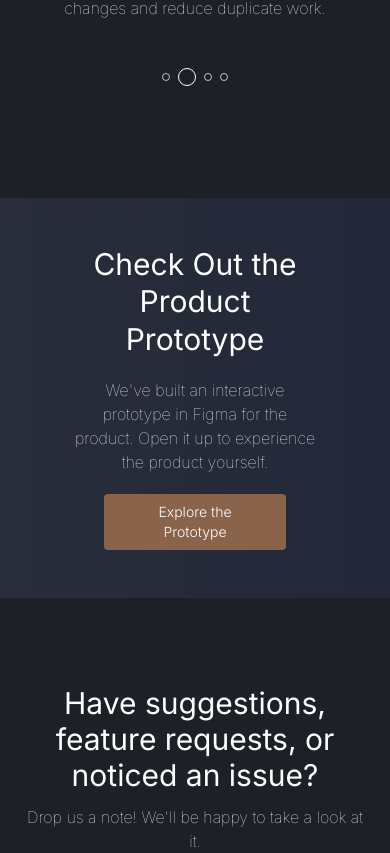
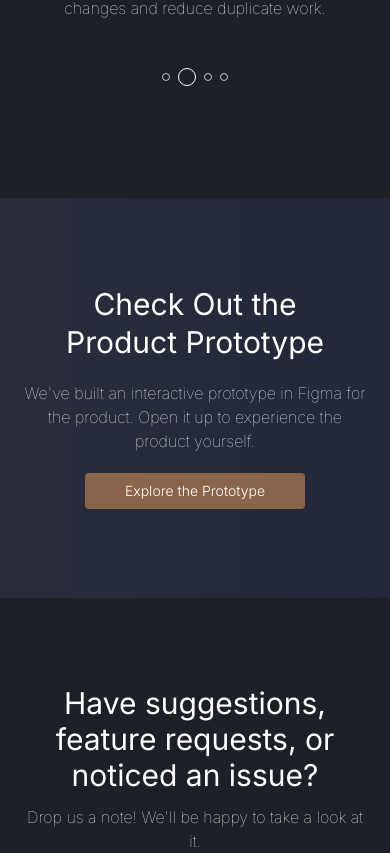
Before and after one commit to jjose14-Jacob-Jose/getSummaryHoldings, a Next.js app: page / in a window 390 px wide. Shown: the part 4291-5144 px from the top of the page. Built offline with nearby package versions, Linux system fonts and the light colour scheme.

Commit message:
modified responsiveness

```diff
--- a/package.json
+++ b/package.json
@@ -10,7 +10,7 @@
   },
   "dependencies": {
     "autoprefixer": "10.4.14",
-    "next": "13.4.13",
+    "next": "^13.4.19",
     "postcss": "8.4.27",
     "react": "18.2.0",
     "react-dom": "18.2.0",
--- a/src/components/Home.jsx
+++ b/src/components/Home.jsx
@@ -218,7 +218,7 @@ export default function Home() {
 
         {/* Check out the product prototype section*/}
         <div className="px-6 mobile:px-12 pt-28 pb-28 gap-24 mx-auto flex justify-center text-center items-center h-[400px]  ">
-          <div className="p-12 mx-auto justify-center items-center pt-28 pb-28">
+          <div>
             <div className="flex mx-auto justify-center w-[90%]">
               <h2 className={`text-center ${styles.headingTwo}`}>
                 Check Out the Product Prototype
@@ -235,7 +235,6 @@ export default function Home() {
               We've built an interactive prototype in Figma for the product.
               Open it up to experience the product yourself.
             </p>
-
             <div className="flex gap-4 mt-5 justify-center">
               <Link
                 href={prototype_link}
@@ -274,10 +273,6 @@ export default function Home() {
               >
                 Contact Us
               </Link>
-              <button
-                onClick={() => scrollToLearnMore()}
-                className="p-2 h-fit font-light text-sm text-white hover:underline underline-offset-4  items-center"
-              ></button>
             </div>
           </div>
         </div>
```
Also changed, not shown: 1 other file (tests, documents, lock files or other folders).
